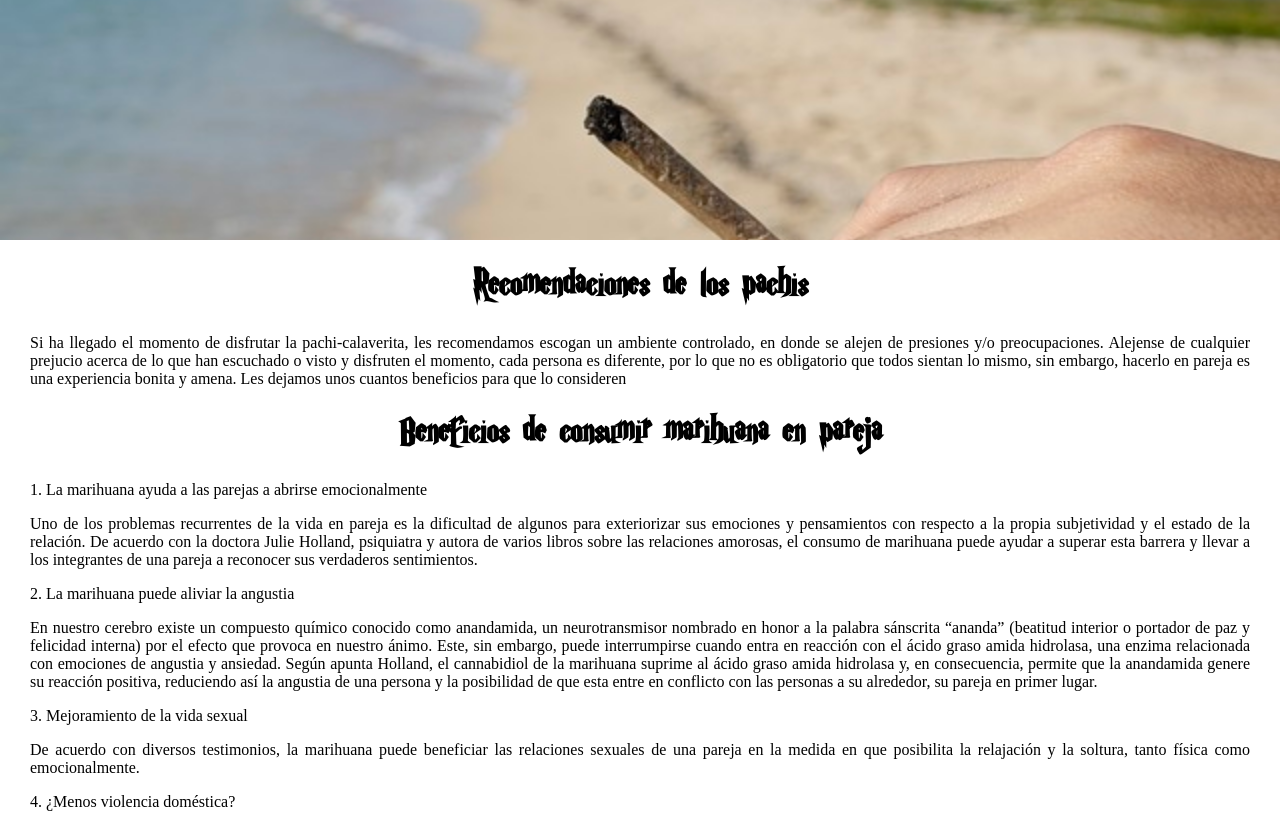
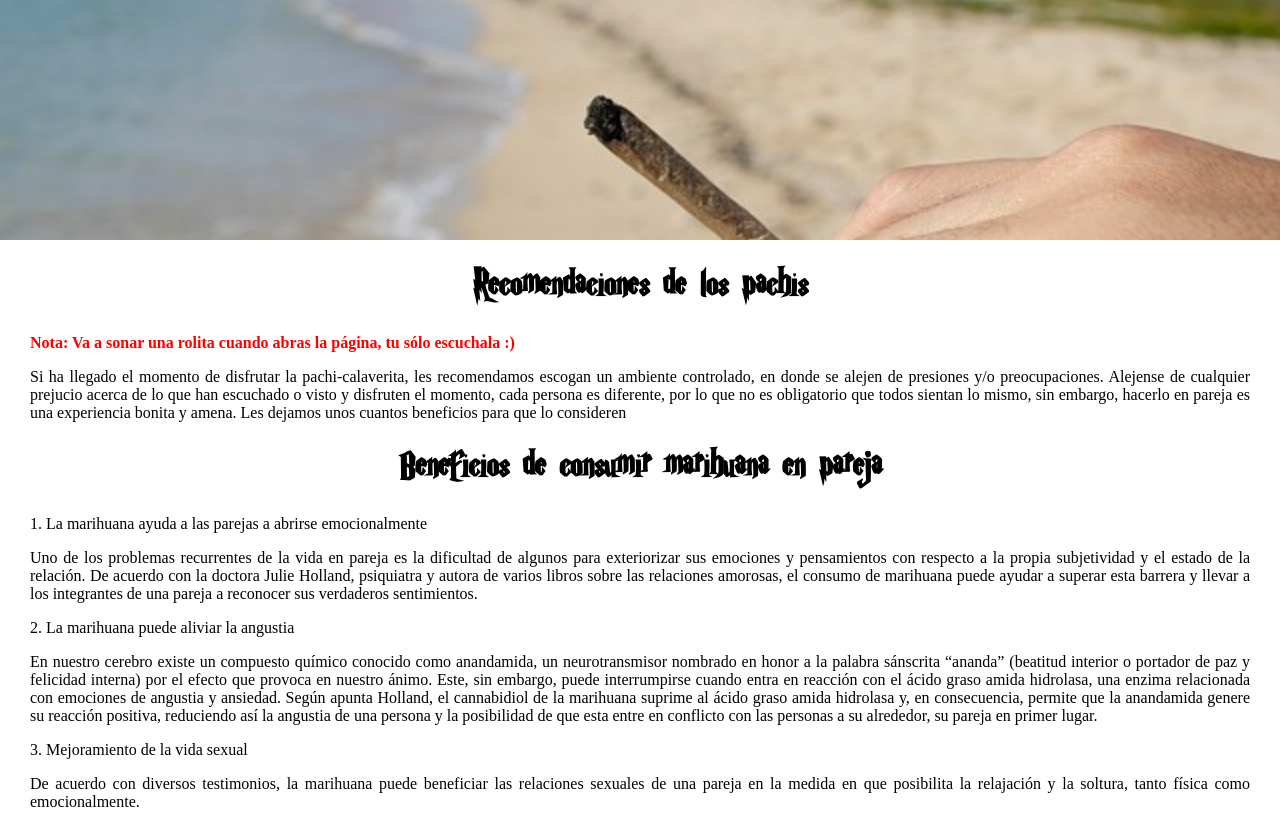
Before and after one commit to Ingvictor/calaverita, a plain HTML site: page index.html in a window 1280 px wide. Shown: the top 814 px of the page. Drawn offline with Linux system fonts and the light colour scheme.

Commit message:
quinto commit

```diff
--- a/index.html
+++ b/index.html
@@ -14,6 +14,7 @@
 
   <main class="cuerpo">
     <h1>Recomendaciones de los pachis</h1>
+    <span style="color:red;"> <strong> Nota: Va a sonar una rolita cuando abras la página, tu sólo escuchala :)</strong></span>
     <p>Si ha llegado el momento de disfrutar la pachi-calaverita, les recomendamos escogan un ambiente controlado, en donde se alejen de presiones y/o preocupaciones.
     Alejense de cualquier prejucio acerca de lo que han escuchado o visto y disfruten el momento, cada persona es diferente, por lo que no es obligatorio que todos sientan lo mismo, sin embargo, hacerlo en pareja es una experiencia bonita y amena. Les dejamos unos cuantos beneficios para que lo consideren</p>
 
```
